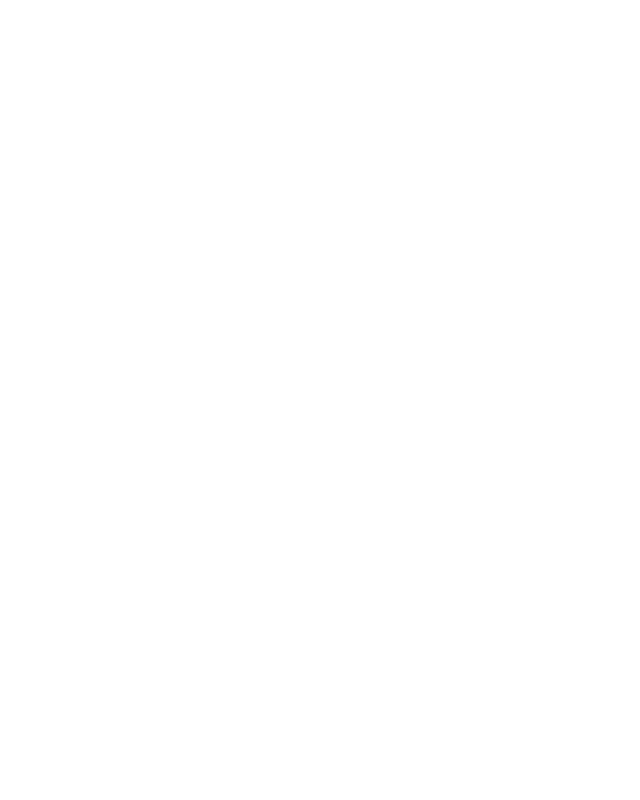
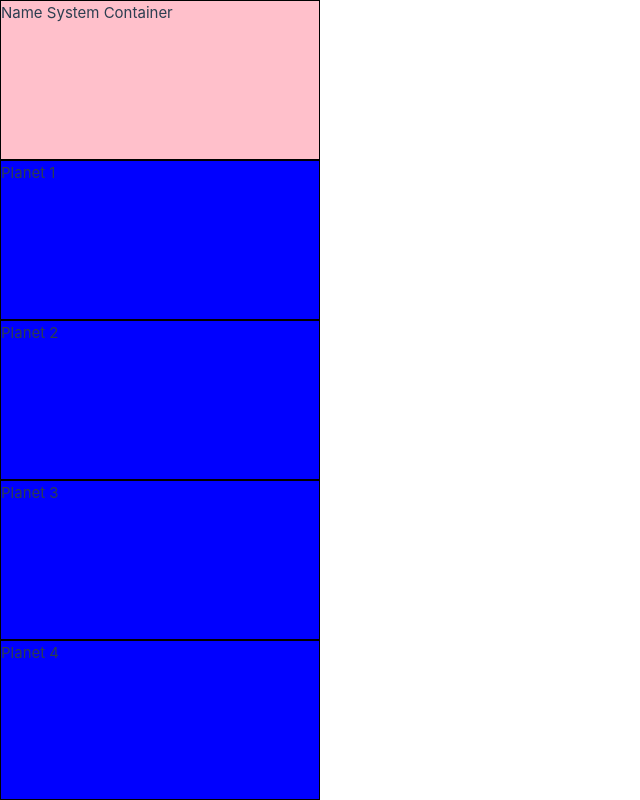
Before and after one commit to bimnett/explore-trappist-1, a Vue app in the folder vue-project/: page /painting in a window 1280 px wide. Before the commit this address had no page. Shown: the top 800 px of the page, without its empty margins (0-640 px from the left). Built offline with nearby package versions, Linux system fonts and the light colour scheme.

Commit message:
left containers

```diff
--- a/vue-project/package.json
+++ b/vue-project/package.json
@@ -21,6 +21,6 @@
     "eslint": "^8.57.0",
     "eslint-plugin-vue": "^9.23.0",
     "prettier": "^3.2.5",
-    "vite": "^5.3.1"
+    "vite": "^5.4.8"
   }
 }
--- a/vue-project/src/router/index.js
+++ b/vue-project/src/router/index.js
@@ -1,15 +1,23 @@
-import { createRouter, createWebHistory } from 'vue-router'
-import HomeView from '../views/HomeView.vue'
+import { createRouter, createWebHistory } from 'vue-router';
+import PaintingPage from '../views/paintingPage.vue';
+import HomeView from '../views/HomeView.vue';
+
+const routes = [
+  {
+    path: '/',
+    name: 'Home',
+    component: HomeView,
+  },
+  {
+    path: '/painting',
+    name: 'Painting',
+    component: PaintingPage,
+  },
+];
 
 const router = createRouter({
-  history: createWebHistory(import.meta.env.BASE_URL),
-  routes: [
-    {
-      path: '/',
-      name: 'home',
-      component: HomeView
-    },
-  ]
-})
+  history: createWebHistory(),
+  routes,
+});
 
-export default router
+export default router;
--- a/vue-project/src/views/HomeView.vue
+++ b/vue-project/src/views/HomeView.vue
@@ -1,7 +1,24 @@
-<script setup>
+<template>
+  <div>
+    <h1>Home</h1>
+    <button @click="goToPaintingPage">Go to Painting Page</button>
+  </div>
+</template>
+
+<script>
+export default {
+  name: "HomeView",
+  methods: {
+    goToPaintingPage() {
+      this.$router.push('/painting');
+    },
+  },
+};
 </script>
 
-<template>
-  <main>
-  </main>
-</template>
+<style scoped>
+button {
+  padding: 10px 20px;
+  font-size: 16px;
+}
+</style>
--- a/vue-project/src/views/paintingPage.vue
+++ b/vue-project/src/views/paintingPage.vue
@@ -0,0 +1,44 @@
+<template>
+    <div class="left-container">
+      <div class="nameOfSystem-container">
+        Name System Container
+      </div>
+      <div class="planets-container">
+        <div class="nameOfPlanet-container" v-for="i in 7" :key="i">
+          Planet {{ i }}
+        </div>
+      </div>
+    </div>
+  </template>
+
+  <style scoped>
+  .left-container {
+    width: 25%;
+    height: auto;
+    position: absolute;
+    top: 0;
+    left: 0;
+  }
+
+  .nameOfSystem-container {
+    width: 100%;
+    height: 20vh;
+    background-color: pink;
+    border: 1px solid #000;
+    box-sizing: border-box;
+  }
+
+  .planets-container {
+    display: flex;
+    flex-direction: column;
+  }
+
+  .nameOfPlanet-container {
+    width: 100%;
+    height: 20vh;
+    background-color: blue;
+    border: 1px solid #000;
+    box-sizing: border-box;
+    margin: 0;
+  }
+  </style>
```
Also changed, not shown: 1 other file (tests, documents, lock files or other folders).
